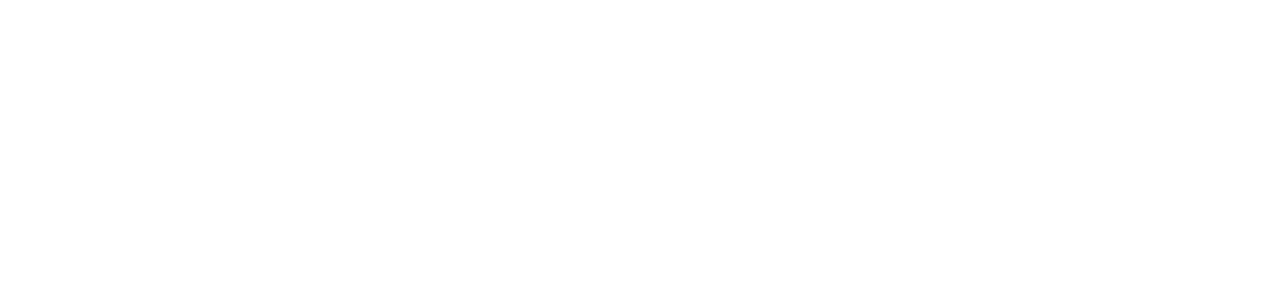
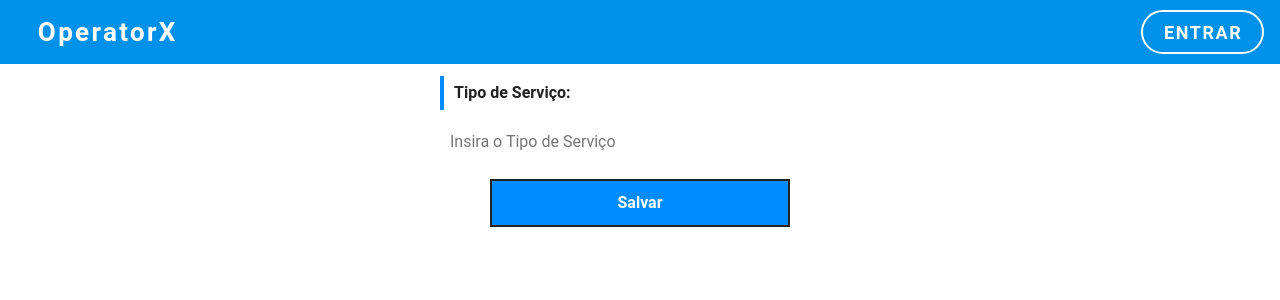
Before and after one commit to vtrgazola/Projeto-Web-TCC, a Vue app: page /cadastro/tiposervico in a window 1280 px wide. Shown: the top 300 px of the page. Built offline with nearby package versions, Linux system fonts and the light colour scheme.

Commit message:
Criando Formulários

```diff
--- /dev/null
+++ b/src/components/CadastroTipoServico.vue
@@ -0,0 +1,59 @@
+<template>
+  <div>
+    <form id="cad-form" method="POST">
+      <div class="input-container">
+        <label for="nome">Tipo de Serviço:</label>
+        <input type="text" id="nome" name="nome" v-model="nome" placeholder="Insira o Tipo de Serviço">
+      </div>
+      <div class="input-container">
+        <input class="submit-btn" color="light-blue accent-4" type="submit" value="Salvar">
+      </div>
+    </form>
+  </div>
+</template>
+
+<script>
+export default {
+    name: "CadastroTipoServico"
+}
+</script>
+
+<style scoped>
+    #cad-form {
+    max-width: 400px;
+    margin: 0 auto;
+  }
+  .input-container {
+    display: flex;
+    flex-direction: column;
+    margin-bottom: 20px;
+  }
+  label {
+    font-weight: bold;
+    margin-bottom: 15px;
+    color: #222;;
+    padding: 5px 10px;
+    border-left: 4px solid rgb(0, 140, 255);
+  }
+  input, select {
+    padding: 5px 10px;
+    width: 300px;
+  }
+
+  .submit-btn {
+    background-color: rgb(0, 140, 255);
+    color:#ffffff;
+    font-weight: bold;
+    border: 2px solid #222;
+    padding: 10px;
+    font-size: 16px;
+    margin: 0 auto;
+    cursor: pointer;
+    transition: .5s;
+     width: 300px;
+  }
+  .submit-btn:hover {
+    background-color: transparent;
+    color: #222;
+  }
+</style>
--- a/src/router/index.js
+++ b/src/router/index.js
@@ -40,6 +40,15 @@
                 name: "",
                 component: () => import("../components/RecuperarSenha")
             },
+            {
+                path: "/cadastro/tiposervico",
+                meta: {
+                    name: "",
+                    requiresAuth: true
+                },
+                name: "",
+                component: () => import("../components/CadastroTipoServico")
+            },
         ]
     }
 ]
```
